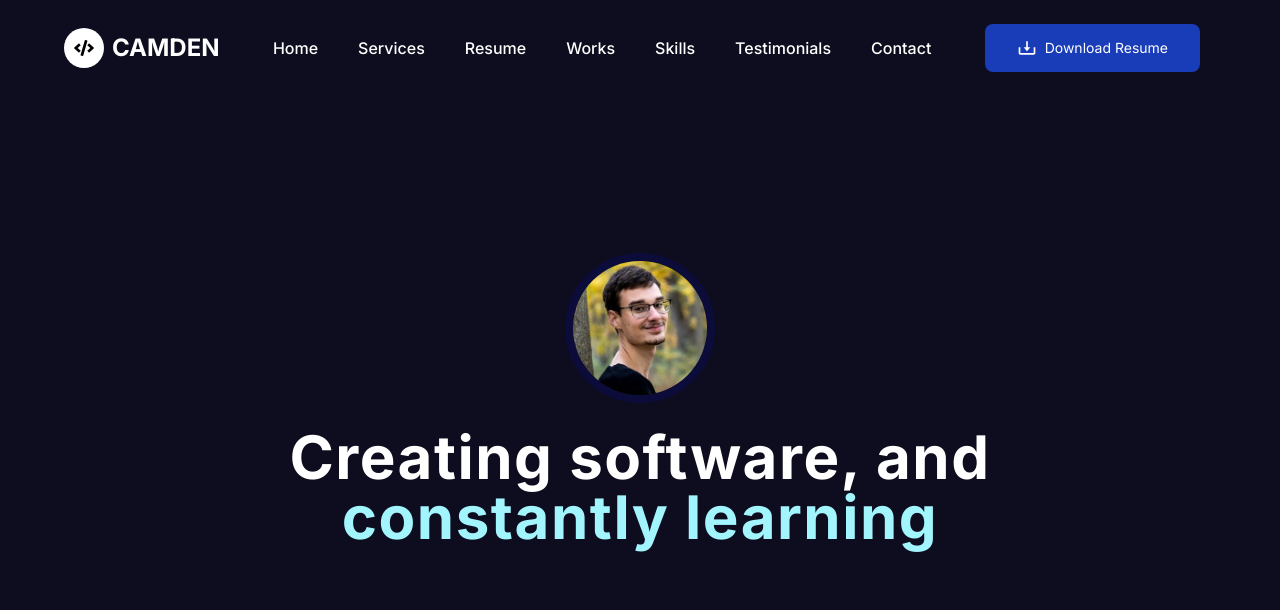
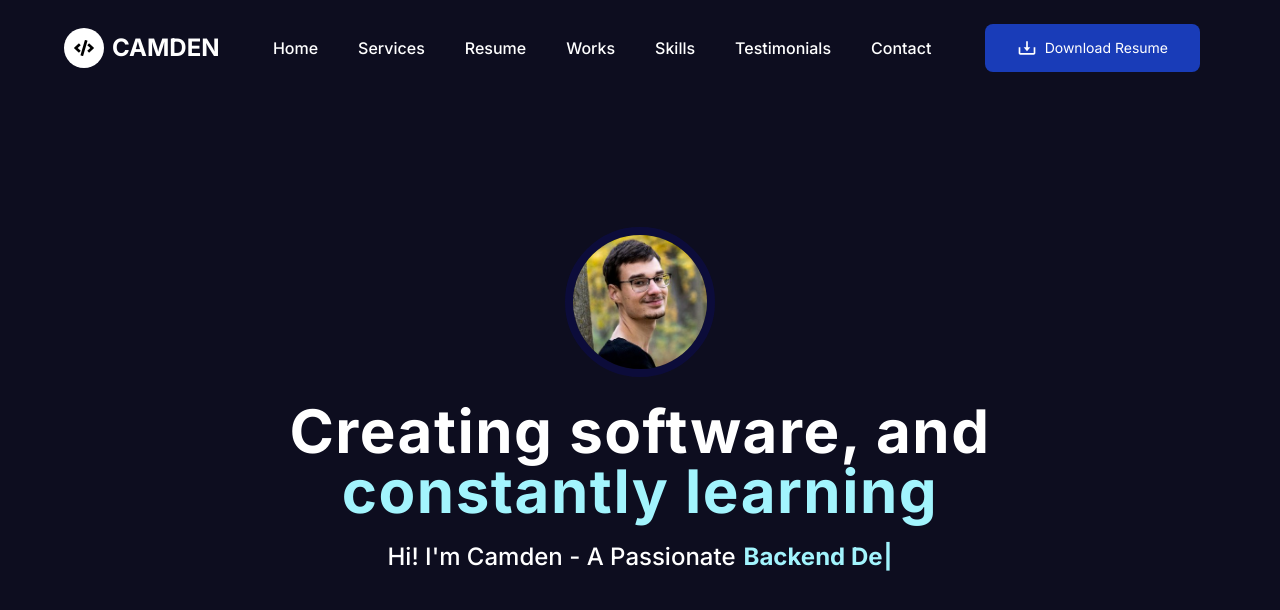
Before and after one commit to Camden-Kirkpatrick/portfolio_website, a Next.js app: page / in a window 1280 px wide. Shown: the top 610 px of the page. Built offline with nearby package versions, Linux system fonts and the light colour scheme.

Commit message:
added hero animation

```diff
--- a/components/Home/Hero/Hero.tsx
+++ b/components/Home/Hero/Hero.tsx
@@ -1,5 +1,7 @@
+'use client';
 import React from 'react'
 import Image from 'next/image'
+import Typewriter from 'typewriter-effect'
 
 const Hero = () => {
   return (
@@ -11,6 +13,25 @@ const Hero = () => {
               <br />
               <span className='text-cyan-200'>constantly learning</span>
             </h1>
+            <h2 className='mt-5 text-sm px-2 text-center sm:text-2xl font-medium flex items-center'>
+              Hi! I'm Camden - A Passionate
+              <span className='text-cyan-200 font-bold'>
+                <Typewriter options={{
+                  strings: [
+                    'Frontend Developer',
+                    'Backend Developer',
+                    'Web Developer',
+                    'Game Developer'
+                  ],
+                  autoStart: true,
+                  loop: true,
+                  delay: 75,
+                  deleteSpeed: 50,
+                  wrapperClassName: 'pl-2',
+                }}
+                />
+              </span>
+            </h2>
         </div>
     </div>
   )
--- a/package.json
+++ b/package.json
@@ -12,7 +12,8 @@
     "next": "16.2.6",
     "react": "19.2.4",
     "react-dom": "19.2.4",
-    "react-icons": "^5.6.0"
+    "react-icons": "^5.6.0",
+    "typewriter-effect": "^2.22.0"
   },
   "devDependencies": {
     "@tailwindcss/postcss": "^4",
```
Also changed, not shown: 1 other file (tests, documents, lock files or other folders).
